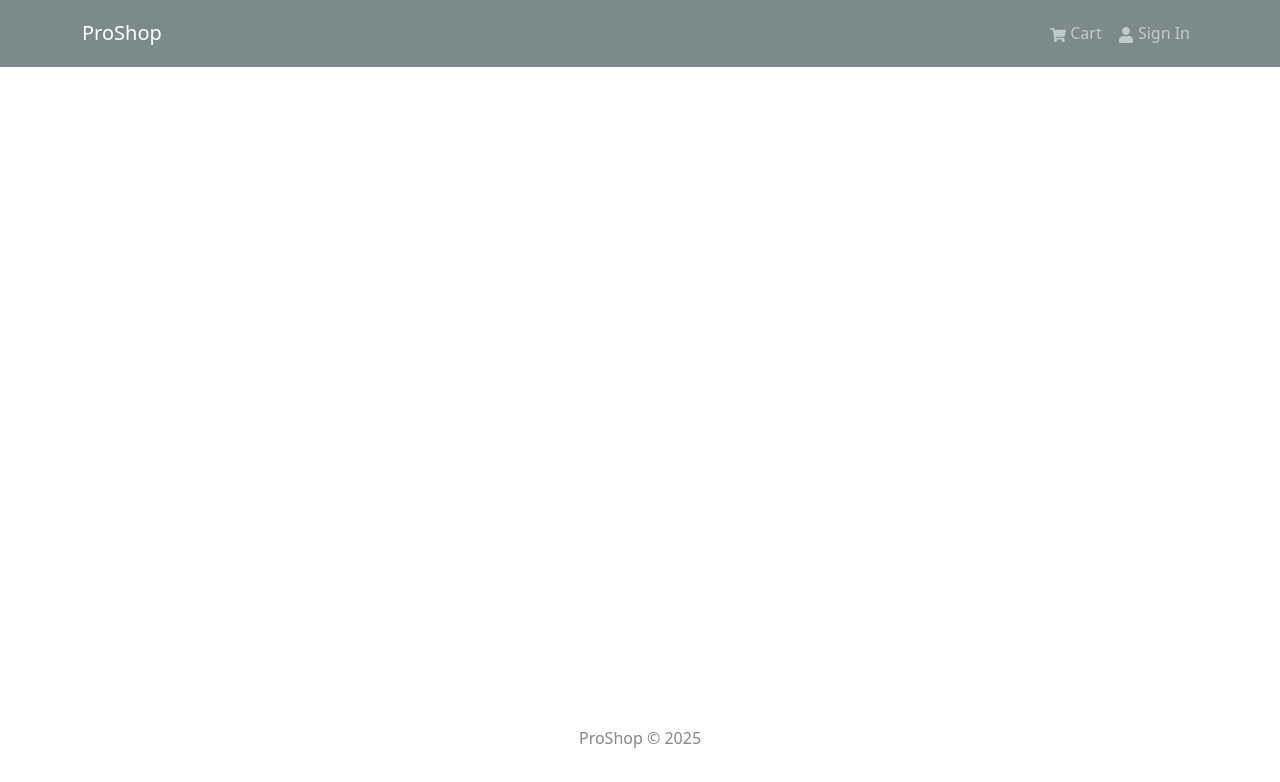
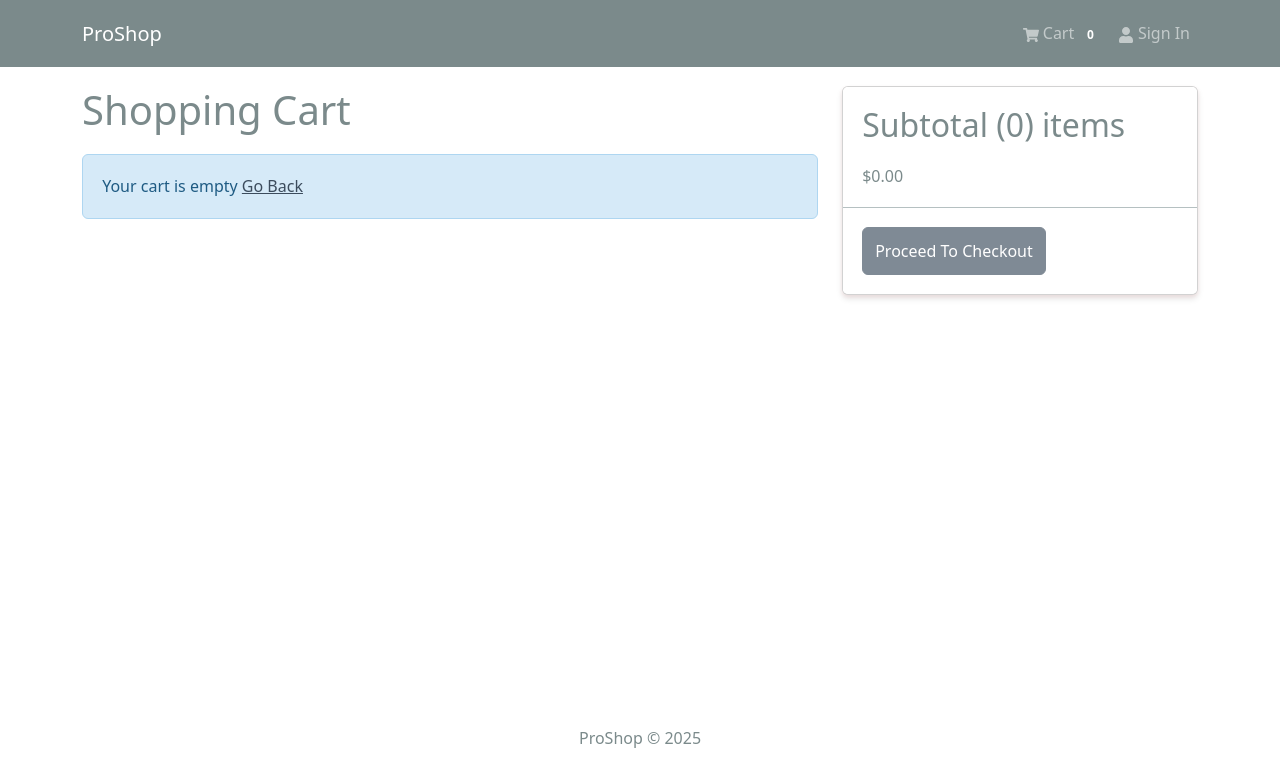
Before and after one commit to MhdAsifPK/ECOMMERCE-MERN, a React (Vite) app in the folder frontend/: page /cart in a window 1280 px wide. Shown: the top 782 px of the page. Built offline with nearby package versions, Linux system fonts and the light colour scheme.

Commit message:
cart screen setup(cart functionalities)

```diff
--- a/frontend/src/App.jsx
+++ b/frontend/src/App.jsx
@@ -7,6 +7,7 @@ import { Container } from "react-bootstrap";
 import Header from "./components/Header";
 import Footer from "./components/Footer";
 import ProductScreen from "./screens/ProductScreen";
+import CartScreen from "./screens/CartScreen";
 
 const App = () => {
   return (
@@ -17,6 +18,7 @@ const App = () => {
           <Routes>
             <Route path="/" element={<HomeScreen />} />
             <Route path="/productinfo/:id" element={<ProductScreen />} />
+            <Route path="/cart" element={<CartScreen />} />
           </Routes>
         </Container>
       </main>
--- a/frontend/src/components/Header.jsx
+++ b/frontend/src/components/Header.jsx
@@ -1,9 +1,12 @@
-import { Container, Nav, Navbar } from "react-bootstrap";
+import { Badge, Container, Nav, Navbar } from "react-bootstrap";
 import { FaShoppingCart, FaUser } from "react-icons/fa";
+import { useSelector } from "react-redux";
 // import { LinkContainer } from 'react-router-bootstrap'
 import { Link } from "react-router-dom";
 
 const Header = () => {
+  const { cartItem } = useSelector((state) => state.cart);
+
   return (
     <header>
       <Navbar bg="dark" variant="dark" expand="lg" collapseOnSelect>
@@ -19,6 +22,9 @@ const Header = () => {
             <Nav className="ms-auto">
               <Nav.Link as={Link} to={"/cart"}>
                 <FaShoppingCart /> Cart
+                <Badge pill bg="sucess" style={{ marginLeft: "5px" }}>
+                  {cartItem.reduce((acc, item) => acc + Number(item.qty), 0)}
+                </Badge>
               </Nav.Link>
               <Nav.Link as={Link} to={"/login"}>
                 <FaUser /> Sign In
--- a/frontend/src/components/Product.jsx
+++ b/frontend/src/components/Product.jsx
@@ -3,8 +3,9 @@ import { Card } from "react-bootstrap";
 import { Link } from "react-router-dom";
 import Rating from "../components/Rating";
 
+
 const Product = ({ product }) => {
-  console.log(product);
+  // console.log(product);
 
   return (
     <Card className="my-3 p-3 rounded">
@@ -20,6 +21,7 @@ const Product = ({ product }) => {
           <Card.Title as="div" className="product-title">
             <Rating value={product.rating}/>
 
+
           </Card.Title>
         </Link>
         <Card.Text as="h3">${product.price}</Card.Text>
--- /dev/null
+++ b/frontend/src/screens/CartScreen.jsx
@@ -0,0 +1,72 @@
+import { Button, Card, Col, Image, ListGroup, Row } from "react-bootstrap";
+import Message from "../components/Message";
+import { Link } from "react-router-dom";
+import { FaTrash } from "react-icons/fa";
+import { useSelector } from "react-redux";
+
+const CartScreen = () => {
+  const { cartItem } = useSelector((state) => state.cart);
+  console.log(cartItem);
+
+  return (
+    <Row>
+      <Col md={8}>
+        <h1 style={{ marginBottom: "20px" }}>Shopping Cart</h1>
+        {cartItem.length === 0 ? (
+          <Message>
+            Your cart is empty <Link to="/">Go Back</Link>
+          </Message>
+        ) : (
+          <ListGroup variant="flush">
+            {cartItem.map((item) => (
+              <ListGroup.Item key={item._id}>
+                <Row>
+                  <Col md={2}>
+                    <Image src={item.image} alt={item.name} fluid rounded />
+                  </Col>
+                  <Col md={3}>
+                    <Link to={`/product/${item._id}`}>{item.name}</Link>
+                  </Col>
+                  <Col md={2}>${item.price}</Col>
+
+                  <Col md={2}>
+                    <Button type="button" variant="light">
+                      <FaTrash />
+                    </Button>
+                  </Col>
+                </Row>
+              </ListGroup.Item>
+            ))}
+          </ListGroup>
+        )}
+      </Col>
+      <Col md={4}>
+        <Card>
+          <ListGroup variant="flush">
+            <ListGroup.Item>
+              <h2>
+                Subtotal ({cartItem.reduce((acc, item) => acc + item.qty, 0)})
+                items
+              </h2>
+              $
+              {cartItem
+                ?.reduce((acc, item) => acc + item.qty * item.price, 0)
+                .toFixed(2)}
+            </ListGroup.Item>
+            <ListGroup.Item>
+              <Button
+                type="button"
+                className="btn-block"
+                disabled={cartItem.length === 0}
+              >
+                Proceed To Checkout
+              </Button>
+            </ListGroup.Item>
+          </ListGroup>
+        </Card>
+      </Col>
+    </Row>
+  );
+};
+
+export default CartScreen;
--- a/frontend/src/screens/ProductScreen.jsx
+++ b/frontend/src/screens/ProductScreen.jsx
@@ -7,11 +7,8 @@ import {
   ListGroup,
   Row,
 } from "react-bootstrap";
-import { Link, useParams } from "react-router-dom";
-import {
-  useGetProductQuery,
-  useGetProductsQuery,
-} from "../slices/productApiSlice";
+import { Link, useNavigate, useParams } from "react-router-dom";
+import { useGetProductQuery } from "../slices/productApiSlice";
 import Loader from "../components/Loader";
 import Message from "../components/Message";
 // import products from "../../products.js";
@@ -25,16 +22,21 @@ const ProductScreen = () => {
   // console.log(typeof id)
 
   // for storing qty state
-  const [qty, setQty] = useState();
+  const [qty, setQty] = useState(1);
 
   const { id } = useParams();
-  console.log(id);
+  // console.log(id);
   const { data: product, isLoading, error } = useGetProductQuery(id);
   console.log(product);
 
   const dispatch = useDispatch();
+  const navigate = useNavigate();
+
   const addToCartHandler = () => {
-    dispatch(addToCart(product));
+    dispatch(addToCart({ ...product, qty }));
+    navigate("/cart");
+    console.log("first")
+
   };
 
   // useEffect(() => {
--- a/frontend/src/slices/cartSlice.js
+++ b/frontend/src/slices/cartSlice.js
@@ -3,49 +3,57 @@ import { createSlice } from "@reduxjs/toolkit";
 const initialState = localStorage.getItem("cart")
   ? JSON.parse(localStorage.getItem("cart"))
   : { cartItem: [] };
-
-  const addDecimal =(num)=>{
-    return num.toFixed(2)
+const addDecimal = (num) => {
+  return (num.toFixed(2));
 };
 
 const cartSlice = createSlice({
   name: "cart",
   initialState,
   reducers: {
-
     addToCart: (state, action) => {
       const item = action.payload;
+      console.log(item);
       const existingItem = state.cartItem.find((x) => x._id == item._id);
       if (existingItem) {
         state.cartItem = state.cartItem.map((x) => {
-          x._id === existingItem ? item : x;
+          return x._id === existingItem._id ? item : x;
         });
       } else {
         state.cartItem = [...state.cartItem, item];
       }
+      console.log("Updated cartItem:", state.cartItem);
+      console.log(item);
+
 
       //   calculate item price
-      state.itemsPrice=addDecimal(state.itemsPrice = state.cartItem.reduce((acc,item)=>acc+item.price*item.qty,0));
+      state.itemsPrice = addDecimal(
+        (state.itemsPrice = state.cartItem.reduce(
+          (acc, item) => acc + item.price * item.qty,
+          0
+        ))
+      );
 
       // shipping price
-      state.shippingPrice = addDecimal(state.itemsPrice>100?0:10)
+      state.shippingPrice = addDecimal(state.itemsPrice > 100 ? 0 : 10);
 
       //   calculate tax
 
-    state.taxPrice=addDecimal(0.15*state.itemsPrice)
+      state.taxPrice = addDecimal(0.15 * state.itemsPrice);
 
       // total price
 
-    state.totalPrice=Number(state.itemsPrice)+
-    Number(state.shippingPrice)+Number(state.taxPrice)
+      state.totalPrice =
+        Number(state.itemsPrice) +
+        Number(state.shippingPrice) +
+        Number(state.taxPrice);
 
       // save local storage in order to ssave te data from lost wen page is refreshed
       localStorage.setItem("cart", JSON.stringify(state));
     },
-
   },
 });
 
-export const {addToCart}= cartSlice.actions;
+export const { addToCart } = cartSlice.actions;
 
 export default cartSlice.reducer;
```
Lines whose indentation alone changed are shown as unchanged.
